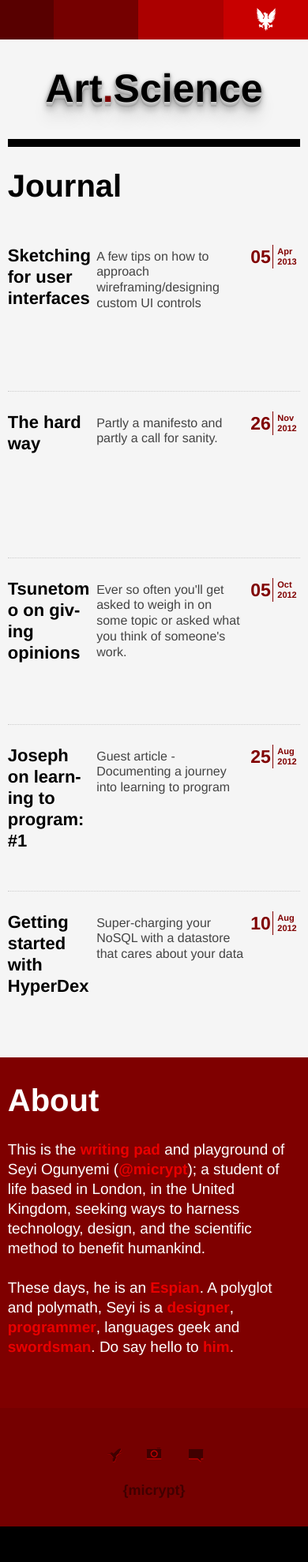
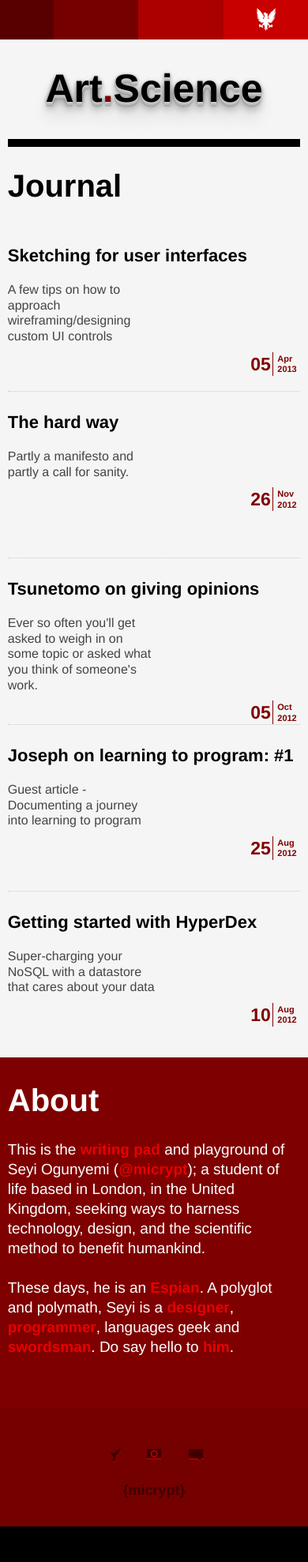
Before and after one commit to micrypt/micrypt.github.com, a Jekyll site: the page built from index.html, in a window 390 px wide. Shown: the whole page at 79% size. Built offline with Jekyll 4.4.1, drawn with Linux system fonts in a browser that asks for light colours.

Commit message:
css: update mobile layout.

```diff
--- a/css/micrypt.css
+++ b/css/micrypt.css
@@ -391,8 +391,8 @@ display: none;
 @media only screen and (max-width: 768px), only screen and (max-width: 480px) {
   div#footer div div { width: 95%; }
   div#content { width: 95%; }
-  li span.title  { width: 29%; }
-  li span.summary  { width: 55%; }
+  li span.title  { float: none; width: 100%;}
+  li span.summary  { float: none; width: 100%; padding: 0; margin-bottom: 10px;}
   .date { width: 14%; }
   div.default, div.post { width: 97%; }
   body.post .summary, body.post h1.branding { width: 97%; }
```
